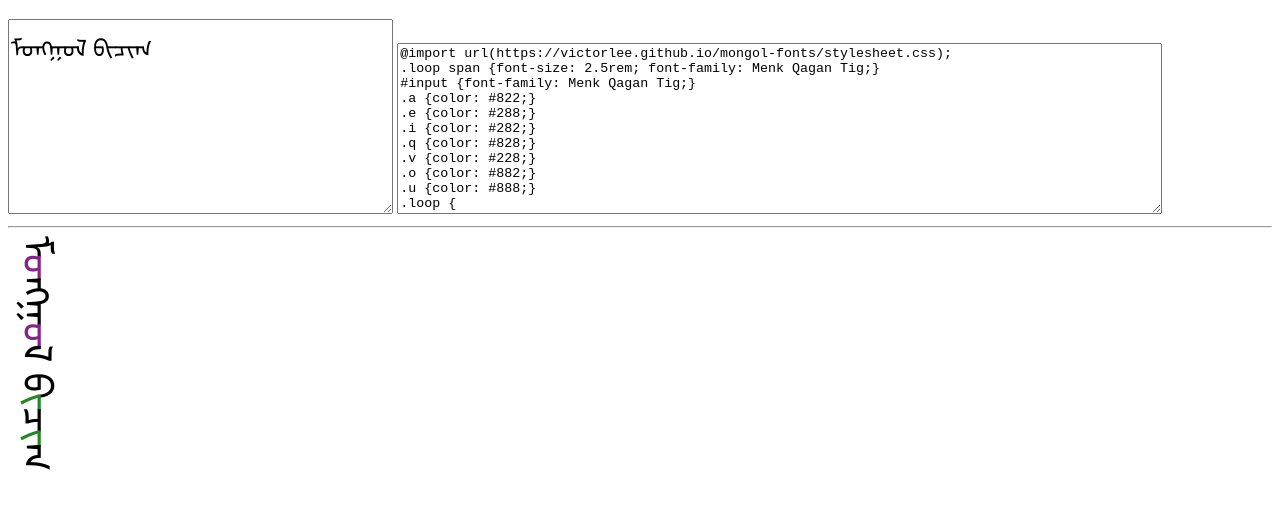
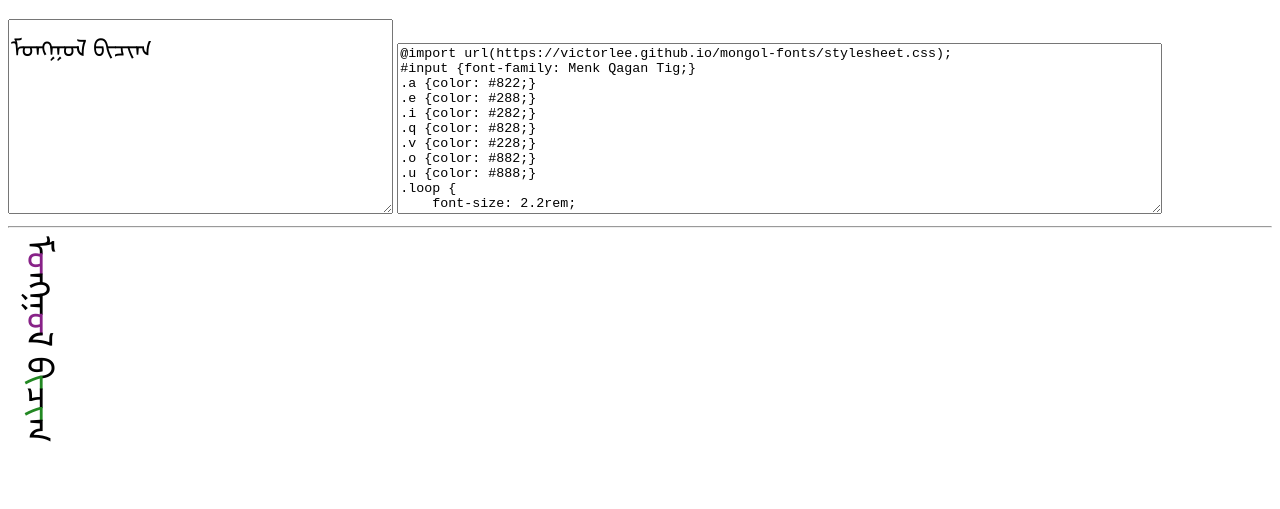
Before and after one commit to victorlee/color-divider, a plain HTML site: page mongol.html in a window 1280 px wide. Shown: the part 61-570 px from the top of the page. Drawn offline with nearby package versions, Linux system fonts and the light colour scheme; a small style sheet from the web is missing.

Commit message:
Update mongol.html

```diff
--- a/mongol.html
+++ b/mongol.html
@@ -10,7 +10,6 @@
 <textarea rows="7" id="input" oninput="change()" placeholder="text" style="font-size: 1.5rem; width:30%">ᠮᠣᠩᠭᠣᠯ ᠪᠢᠴᠢᠭ</textarea>
 <textarea rows="11" id="styleInput" oninput="styleEdit()" placeholder="stylesheet" style="width:60%">
 @import url(https://victorlee.github.io/mongol-fonts/stylesheet.css);
-.loop span {font-size: 2.5rem; font-family: Menk Qagan Tig;}
 #input {font-family: Menk Qagan Tig;}
 .a {color: #822;}
 .e {color: #288;}
@@ -20,9 +19,9 @@
 .o {color: #882;}
 .u {color: #888;}
 .loop {
+    font-size: 2.2rem;
+    font-family: Menk Qagan Tig;
     writing-mode: vertical-lr;
-    font-size: 1.1rem;
-    line-height: 1.4;
     max-width: 100%;
     max-height: 21rem;
     overflow-x: auto;
```
